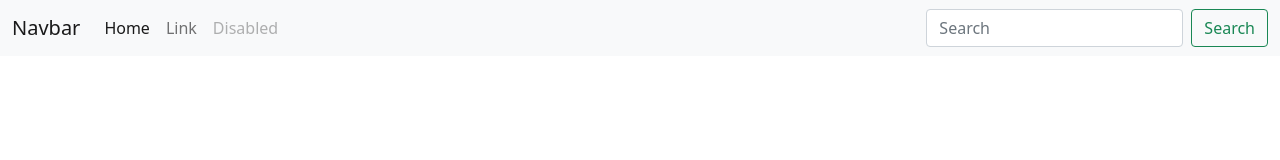
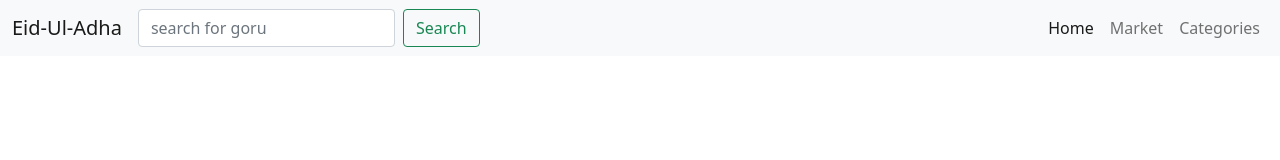
Before and after one commit to fardin000/qurbanir-hat, a plain HTML site: page index.html in a window 1280 px wide. Drawn offline with nearby package versions, Linux system fonts and the light colour scheme.

Commit message:
navbar addded

```diff
--- a/index.html
+++ b/index.html
@@ -11,26 +11,28 @@
     <header>
       <nav class="navbar navbar-expand-lg navbar-light bg-light">
         <div class="container-fluid">
-              <a class="navbar-brand" href="#">Navbar</a>
+          <a class="navbar-brand" href="#">Eid-Ul-Adha</a>
+          <form class="d-flex">
+            <input class="form-control me-2" type="search" placeholder="search for goru" i  aria-label="Search">
+            <button class="btn btn-outline-success" type="submit">Search</button>
+          </form>
           <button class="navbar-toggler" type="button" data-bs-toggle="collapse" data-bs-target="#navbarTogglerDemo02" aria-controls="navbarTogglerDemo02" aria-expanded="false" aria-label="Toggle navigation">
             <span class="navbar-toggler-icon"></span>
           </button>
+
           <div class="collapse navbar-collapse" id="navbarTogglerDemo02">
-                <ul class="navbar-nav me-auto mb-2 mb-lg-0">
+            <ul class="navbar-nav ms-auto mb-2 mb-lg-0">
               <li class="nav-item">
                 <a class="nav-link active" aria-current="page" href="#">Home</a>
               </li>
               <li class="nav-item">
-                    <a class="nav-link" href="#">Link</a>
+                <a class="nav-link" href="#">Market</a>
               </li>
               <li class="nav-item">
-                    <a class="nav-link disabled" href="#" tabindex="-1" aria-disabled="true">Disabled</a>
+                <a class="nav-link " href="#">Categories</a>
               </li>
             </ul>
-                <form class="d-flex">
-                  <input class="form-control me-2" type="search" placeholder="Search" aria-label="Search">
-                  <button class="btn btn-outline-success" type="submit">Search</button>
-                </form>
+
           </div>
         </div>
       </nav>
```
Lines whose indentation alone changed are shown as unchanged.
